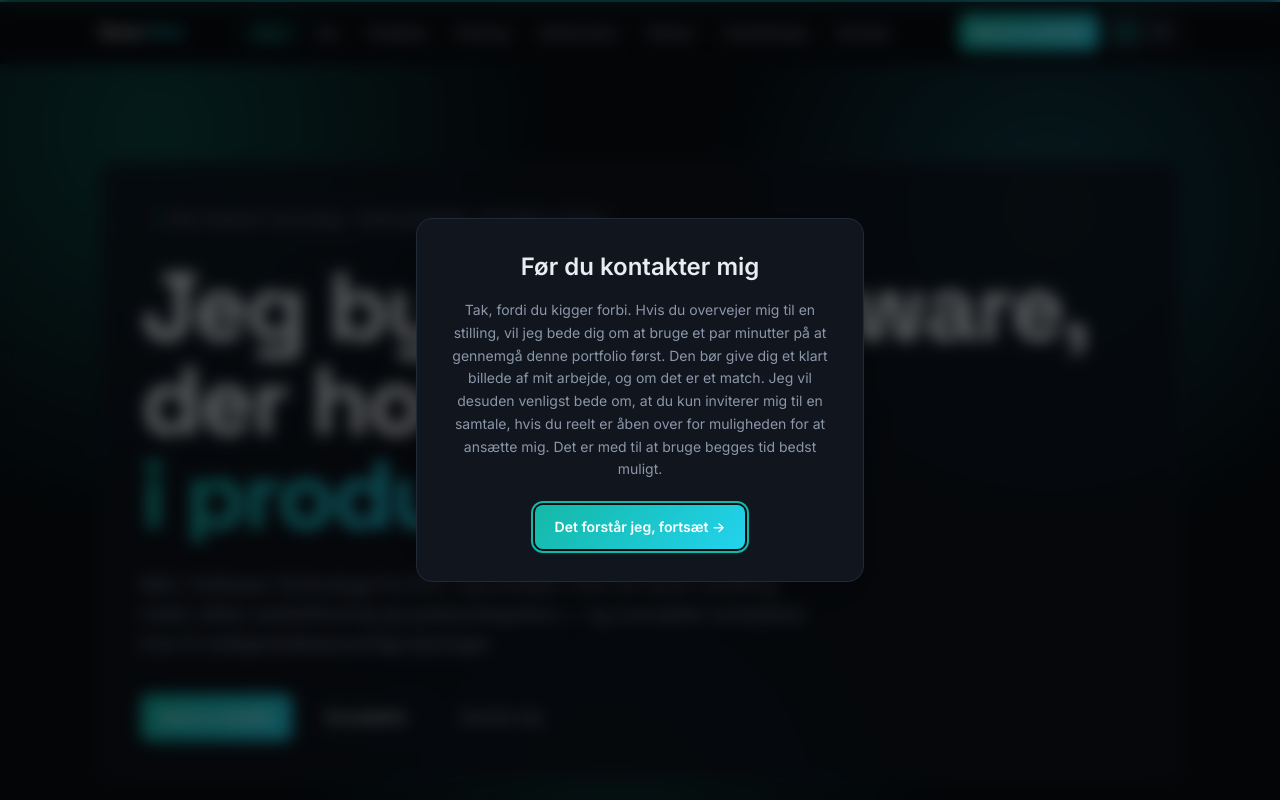
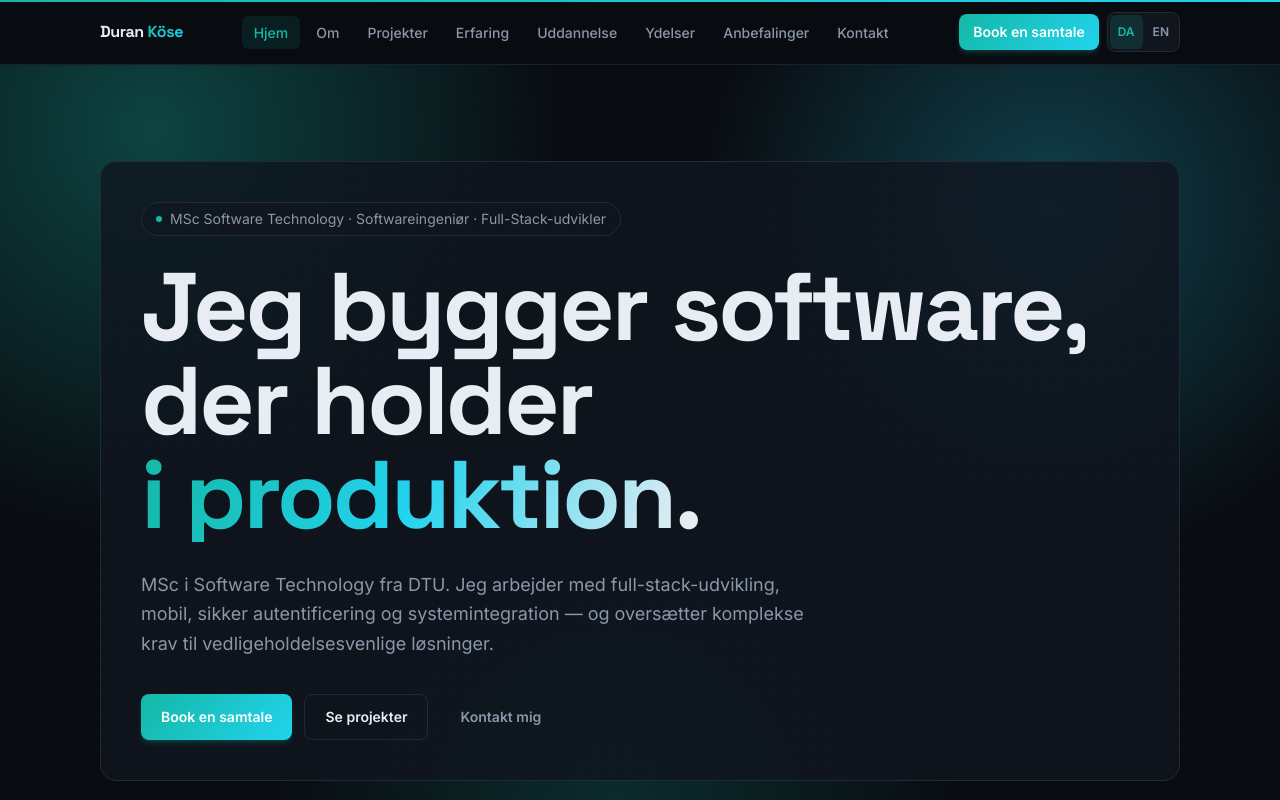
Before and after one commit to dukocuk/portfolio, a React (Vite) app: page / in a window 1280 px wide. Shown: the top 800 px of the page. Built offline with nearby package versions, Linux system fonts and the light colour scheme.

Commit message:
remove first-visit popup
Drops the blocking once-per-session modal shown on first visit, along
with its dedicated copy file and the only component that used it.

```diff
--- a/src/App.tsx
+++ b/src/App.tsx
@@ -11,7 +11,6 @@ import { Philosophy } from './components/Philosophy';
 import { Contact } from './components/Contact';
 import { Footer } from './components/Footer';
 import { BackToTop } from './components/ui/BackToTop';
-import { FirstVisitModal } from './components/ui/FirstVisitModal';
 import { useLanguage } from './i18n/useLanguage';
 import { uiStrings } from './i18n/ui';
 
@@ -44,7 +43,6 @@ function App() {
 
       <Footer />
       <BackToTop />
-      <FirstVisitModal />
     </>
   );
 }
--- a/src/components/ui/FirstVisitModal.tsx
+++ /dev/null
@@ -1,58 +0,0 @@
-import { useState } from 'react';
-import { useLanguage } from '../../i18n/useLanguage';
-import { firstVisitContent } from '../../data/popup';
-import { Modal } from './Modal';
-
-const STORAGE_KEY = 'firstVisitAck';
-
-function getInitialOpen(): boolean {
-  try {
-    return sessionStorage.getItem(STORAGE_KEY) !== 'true';
-  } catch {
-    return true;
-  }
-}
-
-// Blocking, once-per-browser notice. Unlike the other modals, there is no
-// Escape or backdrop-click dismissal — acknowledging via the CTA is the only
-// exit (closeOnEscape / closeOnBackdrop disabled below).
-export function FirstVisitModal() {
-  const { lang } = useLanguage();
-  const copy = firstVisitContent[lang];
-  const [open, setOpen] = useState<boolean>(getInitialOpen);
-
-  const dismiss = () => {
-    setOpen(false);
-    try {
-      sessionStorage.setItem(STORAGE_KEY, 'true');
-    } catch {
-      // Storage unavailable — dismissal won't persist, acceptable degradation.
-    }
-  };
-
-  return (
-    <Modal
-      open={open}
-      onClose={dismiss}
-      closeOnEscape={false}
-      closeOnBackdrop={false}
-      labelledBy="first-visit-title"
-      describedBy="first-visit-body"
-      cardClassName="w-full max-w-md rounded-2xl border border-border bg-surface p-6 text-center shadow-2xl sm:p-8"
-    >
-      <h2 id="first-visit-title" className="text-xl font-semibold text-text sm:text-2xl">
-        {copy.title}
-      </h2>
-      <p id="first-visit-body" className="mt-4 text-sm leading-relaxed text-muted">
-        {copy.body}
-      </p>
-      <button
-        type="button"
-        onClick={dismiss}
-        className="mt-6 inline-flex w-full items-center justify-center gap-2 rounded-lg bg-accent-gradient px-5 py-3 text-sm font-semibold text-white shadow-md shadow-accent/20 transition duration-200 hover:-translate-y-0.5 hover:shadow-lg hover:shadow-accent/25 active:translate-y-0 focus-visible:outline-none focus-visible:ring-2 focus-visible:ring-accent sm:w-auto"
-      >
-        {copy.cta}
-      </button>
-    </Modal>
-  );
-}
--- a/src/data/popup.ts
+++ /dev/null
@@ -1,21 +0,0 @@
-// ============================================================
-// FIRST-VISIT NOTICE copy — shown once per browser before the
-// rest of the site is reachable. Localized: Danish (default) + English.
-// ============================================================
-
-import type { Localized } from './types';
-
-type PopupContent = { title: string; body: string; cta: string };
-
-export const firstVisitContent: Localized<PopupContent> = {
-  da: {
-    title: 'Før du kontakter mig',
-    body: 'Tak, fordi du kigger forbi. Hvis du overvejer mig til en stilling, vil jeg bede dig om at bruge et par minutter på at gennemgå denne portfolio først. Den bør give dig et klart billede af mit arbejde, og om det er et match. Jeg vil desuden venligst bede om, at du kun inviterer mig til en samtale, hvis du reelt er åben over for muligheden for at ansætte mig. Det er med til at bruge begges tid bedst muligt.',
-    cta: 'Det forstår jeg, fortsæt →',
-  },
-  en: {
-    title: 'Before you reach out',
-    body: "Thanks for stopping by. If you're considering me for a role, please take a few minutes to look through this portfolio first. It should give you a clear sense of my work and whether it's a fit. I'd also kindly ask that you only invite me to an interview if you're genuinely open to the possibility of hiring me. It helps make the best use of both our time.",
-    cta: 'I understand, continue →',
-  },
-};
```
